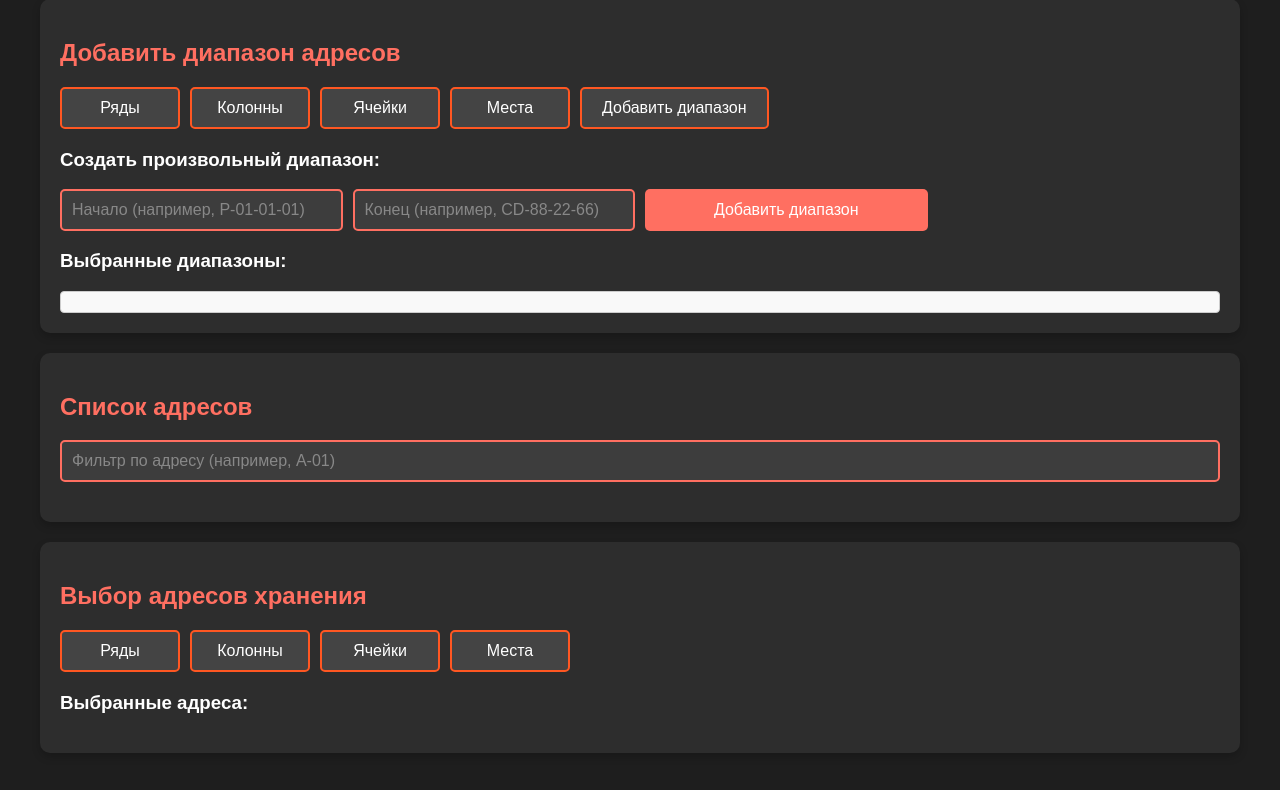
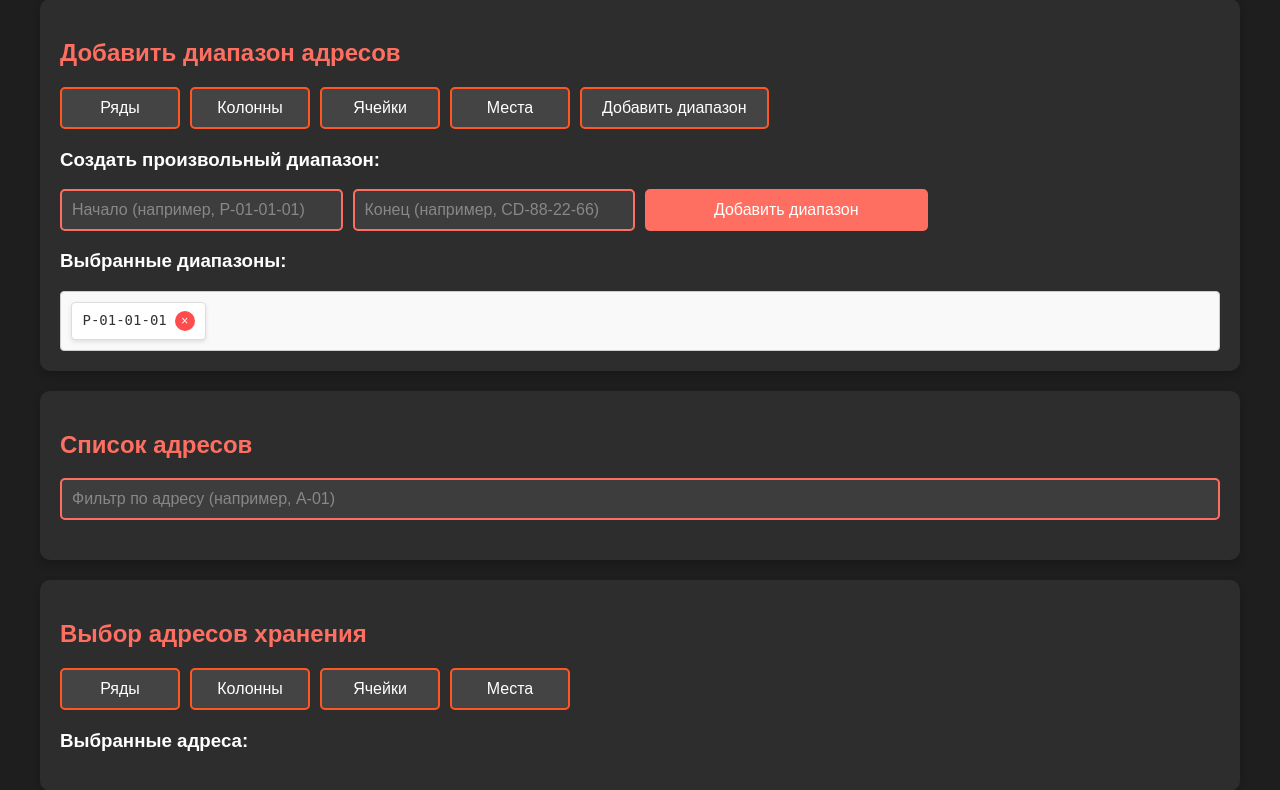
Before and after one commit to lenlen1980/calculator, a Flask app: page / in a window 1280 px wide. Shown: the part 319-1109 px from the top of the page. Run offline with Flask 3, Linux system fonts and the light colour scheme.

Commit message:
новый код

```diff
--- a/static/script.js
+++ b/static/script.js
@@ -453,3 +453,27 @@ function isValidRangeFormat(value) {
     const regex = /^[A-Z]{1,2}-\d{2}-\d{2}-\d{2}$/;
     return regex.test(value);
 }
+
+// Добавление адреса в список
+function addAddressToList(address) {
+    const selectedList = document.getElementById('selectedRangeList');
+
+    // Проверяем, чтобы адрес не был уже добавлен
+    const existingItem = Array.from(selectedList.children).find(el => el.textContent === address);
+    if (!existingItem) {
+        const div = document.createElement('div');
+        div.textContent = address; // Отображаем адрес
+
+        // Добавляем кнопку удаления
+        const removeButton = document.createElement('button');
+        removeButton.textContent = '×';
+        removeButton.className = 'remove-button';
+        removeButton.onclick = () => div.remove(); // Удаляем элемент при клике
+
+        div.appendChild(removeButton); // Добавляем кнопку в элемент
+        selectedList.appendChild(div); // Добавляем в список
+    }
+}
+
+// Пример использования
+addAddressToList('P-01-01-01');
--- a/static/style.css
+++ b/static/style.css
@@ -267,16 +267,38 @@ button:hover {
     background-color: #f9f9f9;
     max-height: 300px;
     overflow-y: auto;
+    display: grid;
+    grid-template-columns: repeat(auto-fill, minmax(120px, 1fr)); /* Автоматическое выравнивание по ширине */
+    gap: 8px; /* Расстояние между элементами */
 }
 
 #selectedRangeList div {
     padding: 8px;
-    margin: 4px 0;
     background-color: #fff;
     border: 1px solid #ddd;
     border-radius: 4px;
     color: #333;
     font-family: monospace; /* Для лучшего отображения формата */
+    text-align: center;
+    font-size: 14px;
+    box-shadow: 0 2px 4px rgba(0, 0, 0, 0.1); /* Легкая тень */
+    transition: background-color 0.2s ease, transform 0.2s ease;
+}
+
+#selectedRangeList div:hover {
+    background-color: #f0f0f0; /* Эффект при наведении */
+    transform: translateY(-2px); /* Легкий подъем */
+}
+
+/* Адаптация для мобильных устройств */
+@media (max-width: 600px) {
+    #selectedRangeList {
+        grid-template-columns: repeat(auto-fill, minmax(100px, 1fr)); /* Уменьшаем ширину элементов */
+    }
+
+    #selectedRangeList div {
+        font-size: 12px; /* Уменьшаем размер шрифта */
+    }
 }
 
 /* Стили для выпадающих списков диапазонов */
@@ -309,3 +331,34 @@ button:hover {
     background-color: #ff5722;
     color: white;
 }
+
+/* Стили для кнопки удаления */
+.remove-button {
+    margin-left: 8px;
+    background-color: #ff4d4d;
+    color: white;
+    border: none;
+    border-radius: 50%;
+    width: 20px;
+    height: 20px;
+    cursor: pointer;
+    font-size: 12px;
+    line-height: 20px;
+    text-align: center;
+    padding: 0;
+    transition: background-color 0.2s ease;
+}
+
+.remove-button:hover {
+    background-color: #ff1a1a; /* Эффект при наведении */
+}
+
+/* Адаптация для мобильных устройств */
+@media (max-width: 600px) {
+    .remove-button {
+        width: 18px;
+        height: 18px;
+        font-size: 10px;
+        line-height: 18px;
+    }
+}
```
